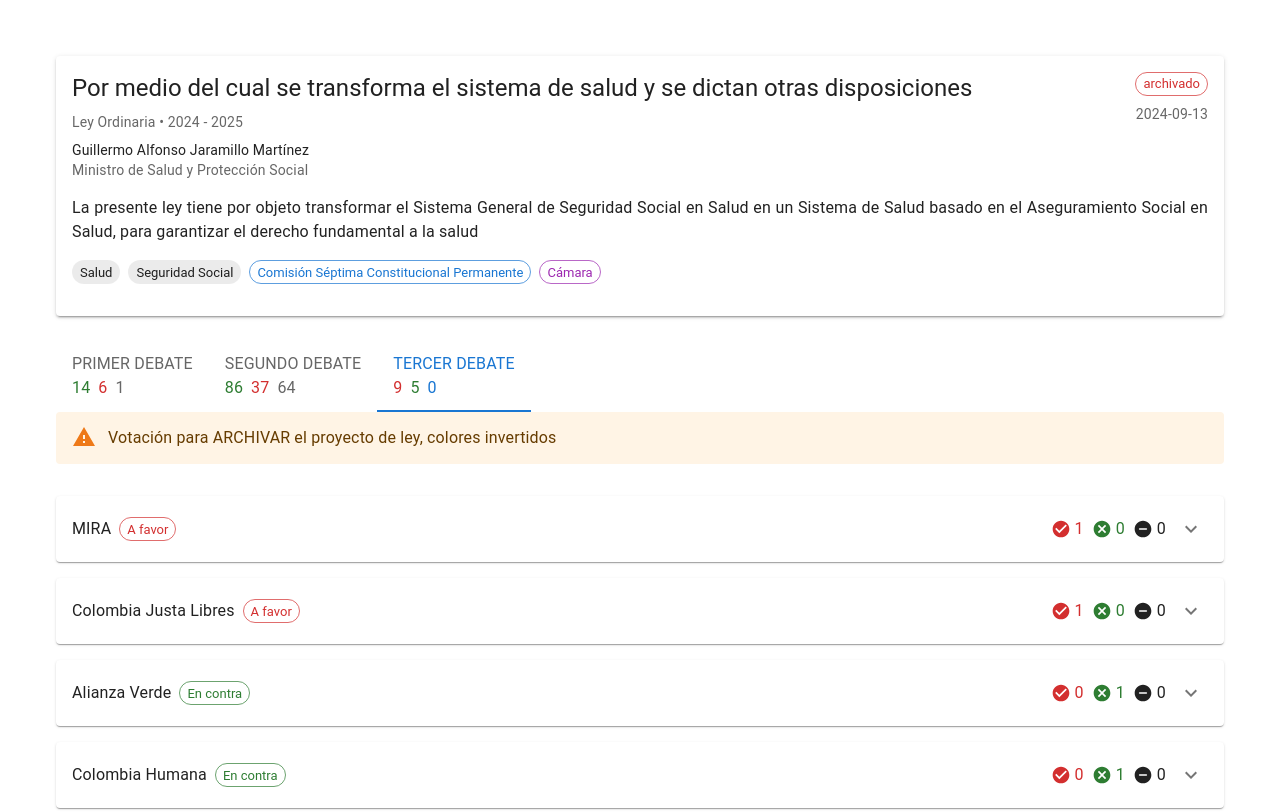
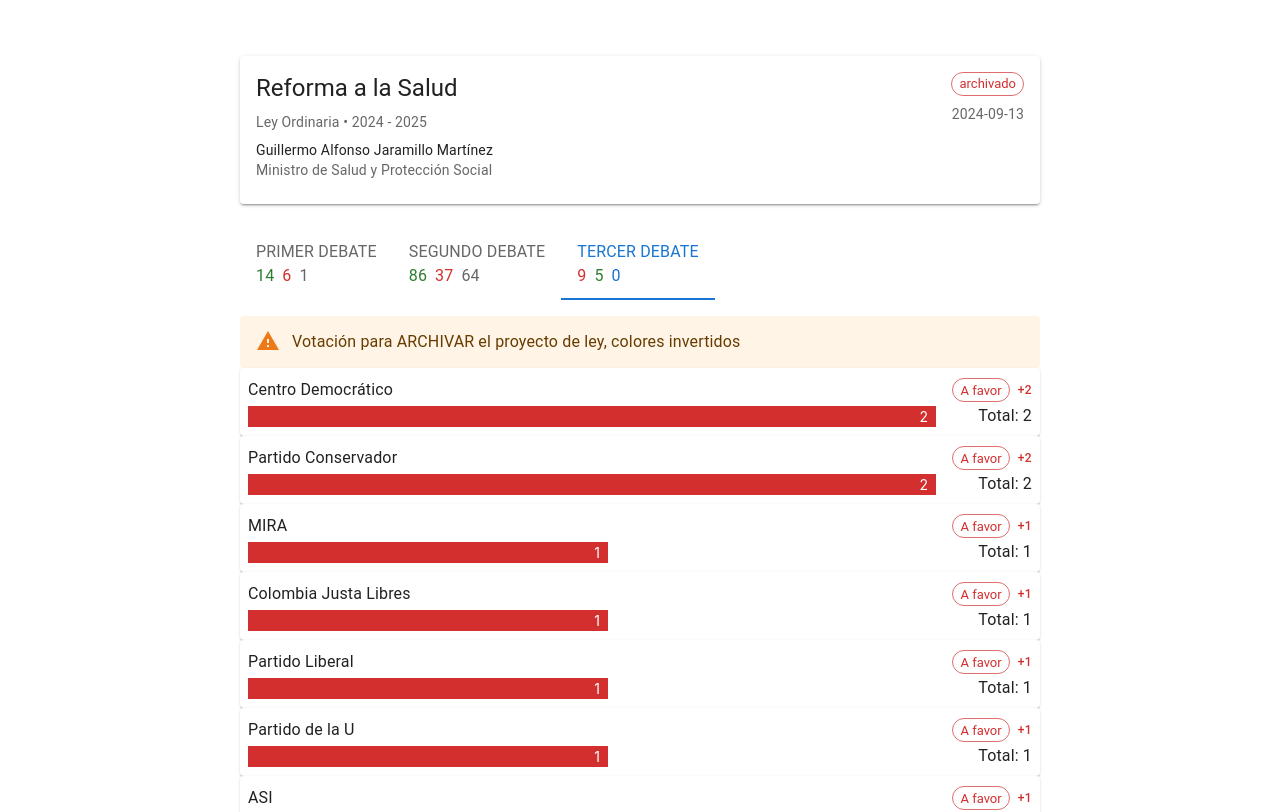
Before and after one commit to davidfgc/dato-mata-relato, a React (Vite) app: page /#/ in a window 1280 px wide. Shown: the top 812 px of the page. Built offline with nearby package versions, Linux system fonts and the light colour scheme.

Commit message:
add: graphs to voting rounds

```diff
--- a/public/data/bills.json
+++ b/public/data/bills.json
@@ -3,6 +3,7 @@
     {
       "id": "312/2024C",
       "title": "Por medio del cual se transforma el sistema de salud y se dictan otras disposiciones",
+      "shortTitle": "Reforma a la Salud",
       "description": "La presente ley tiene por objeto transformar el Sistema General de Seguridad Social en Salud en un Sistema de Salud basado en el Aseguramiento Social en Salud, para garantizar el derecho fundamental a la salud",
       "tags": ["Salud", "Seguridad Social"],
       "status": "archivado",
--- a/src/components/common/WarningAlert.jsx
+++ b/src/components/common/WarningAlert.jsx
@@ -1,12 +1,13 @@
 import { Warning as WarningIcon } from '@mui/icons-material';
 import { Alert, Stack, Typography } from '@mui/material';
 
-const WarningAlert = ({ message }) => (
+const WarningAlert = ({ message, mb = 2 }) => (
   <Alert
     icon={<WarningIcon />}
     severity="warning"
     sx={{
-      mb: 4,
+      mb: mb,
+      mt: 2,
       '& .MuiAlert-message': {
         width: '100%',
       },
--- /dev/null
+++ b/src/components/graphs/PartyVoteBar.jsx
@@ -0,0 +1,69 @@
+import { Box, Typography, styled } from '@mui/material';
+import PropTypes from 'prop-types';
+
+const VoteBar = styled(Box)(({ theme }) => ({
+  display: 'flex',
+  alignItems: 'center',
+  justifyContent: 'flex-end',
+  padding: theme.spacing(0, 1),
+  color: 'white',
+  fontSize: '0.875rem',
+}));
+
+const PartyVoteBar = ({ partyStats, maxTotal, invertColors = false }) => {
+  const yesColor = invertColors ? 'error.main' : 'success.main';
+  const noColor = invertColors ? 'success.main' : 'error.main';
+
+  return (
+    <Box sx={{ display: 'flex', alignItems: 'center', gap: 2, flex: 1 }}>
+      <Box sx={{ flex: 1, display: 'flex', gap: 0.5 }}>
+        {partyStats.yes > 0 && (
+          <VoteBar
+            sx={{
+              width: `${(partyStats.yes / maxTotal) * 100}%`,
+              bgcolor: yesColor,
+            }}
+          >
+            {partyStats.yes}
+          </VoteBar>
+        )}
+        {partyStats.no > 0 && (
+          <VoteBar
+            sx={{
+              width: `${(partyStats.no / maxTotal) * 100}%`,
+              bgcolor: noColor,
+            }}
+          >
+            {partyStats.no}
+          </VoteBar>
+        )}
+        {partyStats.absent > 0 && (
+          <VoteBar
+            sx={{
+              width: `${(partyStats.absent / maxTotal) * 100}%`,
+              bgcolor: 'grey.300',
+              color: 'black',
+            }}
+          >
+            {partyStats.absent}
+          </VoteBar>
+        )}
+      </Box>
+
+      <Typography sx={{ width: '80px', textAlign: 'right' }}>Total: {partyStats.total}</Typography>
+    </Box>
+  );
+};
+
+PartyVoteBar.propTypes = {
+  partyStats: PropTypes.shape({
+    yes: PropTypes.number.isRequired,
+    no: PropTypes.number.isRequired,
+    absent: PropTypes.number.isRequired,
+    total: PropTypes.number.isRequired,
+  }).isRequired,
+  maxTotal: PropTypes.number.isRequired,
+  invertColors: PropTypes.bool,
+};
+
+export default PartyVoteBar;
--- a/src/components/voting-record/BillCard.jsx
+++ b/src/components/voting-record/BillCard.jsx
@@ -7,9 +7,9 @@
     <Card elevation={2} sx={{ mb: 3 }}>
       <CardContent>
         <Grid container justifyContent={'space-between'}>
-          <Grid xs justifyItems={'flex-start'}>
+          <Grid justifyItems={'flex-start'}>
             <Typography variant="h5" component="h1" gutterBottom>
-              {bill.title}
+              {bill.shortTitle}
             </Typography>
             <Typography variant="body2" color="text.secondary" sx={{ mb: 1 }}>
               {bill.type} • {bill.legislature}
@@ -29,7 +29,7 @@
           </Grid>
         </Grid>
 
-        <Typography variant="body1" sx={{ my: 2 }} textAlign={'justify'}>
+        {/* <Typography variant="body1" sx={{ my: 2 }} textAlign={'justify'}>
           {bill.description}
         </Typography>
 
@@ -39,7 +39,7 @@
           ))}
           {bill.committee && <Chip label={bill.committee} size="small" color="primary" variant="outlined" sx={{ mb: 1 }} />}
           {bill.origin && <Chip label={bill.origin} size="small" color="secondary" variant="outlined" sx={{ mb: 1 }} />}
-        </Stack>
+        </Stack> */}
       </CardContent>
     </Card>
   );
@@ -48,6 +48,7 @@
 BillCard.propTypes = {
   bill: PropTypes.shape({
     title: PropTypes.string.isRequired,
+    shortTitle: PropTypes.string.isRequired,
     type: PropTypes.string.isRequired,
     legislature: PropTypes.string.isRequired,
     author: PropTypes.string.isRequired,
--- a/src/components/voting-record/PartyVotingList.jsx
+++ b/src/components/voting-record/PartyVotingList.jsx
@@ -5,9 +5,10 @@
 
 const PartyVotingList = ({ session }) => {
   const invertColors = session?.motion === 'archive';
+  const maxTotal = Math.max(...session.partyStats.map((p) => p.yes + p.no + p.absent));
 
   return (
-    <Stack spacing={2}>
+    <Stack>
       {session.partyStats.map(({ party, partyInfo, votes, yes, no, absent }) => (
         <PartyVotingPanel
           key={party}
@@ -17,6 +18,7 @@
           yes={yes}
           no={no}
           absent={absent}
+          maxTotal={maxTotal}
           invertColors={invertColors}
         />
       ))}
@@ -31,7 +33,12 @@
       PropTypes.shape({
         party: PropTypes.string.isRequired,
         partyInfo: PropTypes.object.isRequired,
-        votes: PropTypes.number.isRequired,
+        votes: PropTypes.arrayOf(
+          PropTypes.shape({
+            vote: PropTypes.string.isRequired,
+            representativeId: PropTypes.number.isRequired,
+          })
+        ).isRequired,
         yes: PropTypes.number.isRequired,
         no: PropTypes.number.isRequired,
         absent: PropTypes.number.isRequired,
--- a/src/components/voting-record/PartyVotingPanel.jsx
+++ b/src/components/voting-record/PartyVotingPanel.jsx
@@ -1,17 +1,21 @@
-import {
-  DoNotDisturbOnRounded as AbsentIcon,
-  ExpandLess as ExpandLessIcon,
-  ExpandMore as ExpandMoreIcon,
-  Cancel as NoIcon,
-  CheckCircle as YesIcon,
-} from '@mui/icons-material';
+import { DoNotDisturbOnRounded as AbsentIcon, ExpandLess as ExpandLessIcon, ExpandMore as ExpandMoreIcon, Cancel as NoIcon, CheckCircle as YesIcon } from '@mui/icons-material';
 import { Box, Chip, Collapse, IconButton, Paper, Stack, Tooltip, Typography } from '@mui/material';
 import Grid from '@mui/material/Grid2';
+import { get } from 'lodash';
+import PropTypes from 'prop-types';
+
+
 
 import { useState } from 'react';
 
+
+
 import VotingDecisionChip from '../common/VotingDecisionChip';
-import VotingTotals from './VotingTotals';
+import PartyVoteBar from '../graphs/PartyVoteBar';
+
+
+
+
 
 const VoteChip = ({ vote }) => {
   switch (vote) {
@@ -25,8 +29,18 @@
   }
 };
 
-const PartyVotingPanel = ({ party, partyInfo, votes, yes, no, absent, invertColors }) => {
+VoteChip.propTypes = {
+  vote: PropTypes.oneOf(['yes', 'no', 'absent']).isRequired,
+};
+
+const PartyVotingPanel = ({ party, partyInfo, votes, yes, no, absent, maxTotal, invertColors }) => {
   const [expanded, setExpanded] = useState(false);
+  const getColor = () => {
+    if (yes > no) return invertColors ? 'error' : 'success';
+    if (no > yes) return invertColors ? 'success' : 'error';
+    return 'default';
+  };
+  const voteDiff = yes - no;
 
   return (
     <Paper
@@ -39,9 +53,10 @@
       }}
       onClick={() => setExpanded(!expanded)}
     >
-      <Box sx={{ p: 2 }}>
+      <Box sx={{ p: 1 }}>
         <Grid container justifyContent="space-between">
-          <Stack direction="row" spacing={1} alignItems="center">
+          <Stack sx={{ flex: 1 }}>
+            <Stack direction="row" spacing={1} alignItems="center" justifyContent="space-between">
               <Tooltip
                 title={
                   partyInfo
@@ -55,13 +70,30 @@
                   {party}
                 </Typography>
               </Tooltip>
+              <Stack direction="row" spacing={1} alignItems="center">
                 <VotingDecisionChip yes={yes} no={no} invertColors={invertColors} />
+                <Typography
+                  variant="caption"
+                  color={getColor()}
+                  sx={{
+                    fontWeight: 'medium',
+                  }}
+                >
+                  {voteDiff > 0 ? `+${voteDiff}` : voteDiff}
+                </Typography>
+              </Stack>
+            </Stack>
+            <PartyVoteBar
+              partyStats={{ party, yes, no, absent, total: yes + no + absent }}
+              maxTotal={maxTotal}
+              invertColors={invertColors}
+            />
           </Stack>
 
-          <Stack direction="row" xs="auto" spacing={1} alignItems="center">
+          {/* <Stack direction="row" xs="auto" spacing={1} alignItems="center">
             <VotingTotals yes={yes} no={no} absent={absent} invertColors={invertColors} />
             <IconButton size="small">{expanded ? <ExpandLessIcon /> : <ExpandMoreIcon />}</IconButton>
-          </Stack>
+          </Stack> */}
         </Grid>
 
         <Collapse in={expanded}>
@@ -85,4 +117,24 @@
   );
 };
 
+PartyVotingPanel.propTypes = {
+  party: PropTypes.string.isRequired,
+  partyInfo: PropTypes.shape({
+    founding_year: PropTypes.number,
+    position: PropTypes.string,
+    ideology: PropTypes.arrayOf(PropTypes.string),
+  }),
+  votes: PropTypes.arrayOf(
+    PropTypes.shape({
+      vote: PropTypes.oneOf(['yes', 'no', 'absent']).isRequired,
+      representative: PropTypes.string.isRequired,
+    })
+  ).isRequired,
+  yes: PropTypes.number.isRequired,
+  no: PropTypes.number.isRequired,
+  absent: PropTypes.number.isRequired,
+  maxTotal: PropTypes.number.isRequired,
+  invertColors: PropTypes.bool,
+};
+
 export default PartyVotingPanel;
--- a/src/components/voting-record/VotingRecord.jsx
+++ b/src/components/voting-record/VotingRecord.jsx
@@ -75,7 +75,8 @@
           );
 
           const groupedVotes = _.groupBy(sessionVotes, 'party');
-          const partyStats = Object.entries(groupedVotes).map(([partyName, partyVotes]) => {
+          const partyStats = Object.entries(groupedVotes)
+            .map(([partyName, partyVotes]) => {
               const sampleVote = partyVotes[0];
               return {
                 party: partyName,
@@ -85,6 +86,13 @@
                 no: partyVotes.filter((v) => v.vote === 'no').length,
                 absent: partyVotes.filter((v) => v.vote === 'absent').length,
               };
+            })
+            .sort((a, b) => {
+              const diffA = a.yes - a.no;
+              const diffB = b.yes - b.no;
+              if (diffA !== diffB) return diffB - diffA;
+              if (a.yes !== b.yes) return b.yes - a.yes;
+              return b.total - a.total;
             });
 
           return {
@@ -140,7 +148,7 @@
   };
 
   return (
-    <Box sx={{ maxWidth: 'lg', mx: 'auto', p: 3 }}>
+    <Box sx={{ maxWidth: 'md', mx: 'auto', p: 3, minWidth: { xs: '100%', sm: '100%', md: '800px' } }}>
       <BillCard bill={bill} />
       <VotingTabs votingSteps={votingSteps} sessions={sessions} selectedTab={selectedTab} onTabChange={handleTabChange} />
     </Box>
--- a/src/components/voting-record/VotingTabs.jsx
+++ b/src/components/voting-record/VotingTabs.jsx
@@ -1,4 +1,5 @@
 import { Box, Tab, Tabs } from '@mui/material';
+import PropTypes from 'prop-types';
 
 import WarningAlert from '../common/WarningAlert';
 import PartyVotingList from './PartyVotingList';
@@ -15,7 +16,7 @@
         })}
       </Tabs>
 
-      {session.warning && session.warning.length > 0 && <WarningAlert message={session.warning} />}
+      {session.warning && session.warning.length > 0 && <WarningAlert message={session.warning} mb={0} />}
 
       {sessions.map((session, index) => (
         <Box key={session.stepId} hidden={selectedTab !== index}>
@@ -26,4 +27,20 @@
   );
 };
 
+VotingTabs.propTypes = {
+  votingSteps: PropTypes.arrayOf(
+    PropTypes.shape({
+      id: PropTypes.number.isRequired,
+    })
+  ).isRequired,
+  sessions: PropTypes.arrayOf(
+    PropTypes.shape({
+      stepId: PropTypes.number.isRequired,
+      warning: PropTypes.string,
+    })
+  ).isRequired,
+  selectedTab: PropTypes.number.isRequired,
+  onTabChange: PropTypes.func.isRequired,
+};
+
 export default VotingTabs;
```
Lines whose indentation alone changed are shown as unchanged.
